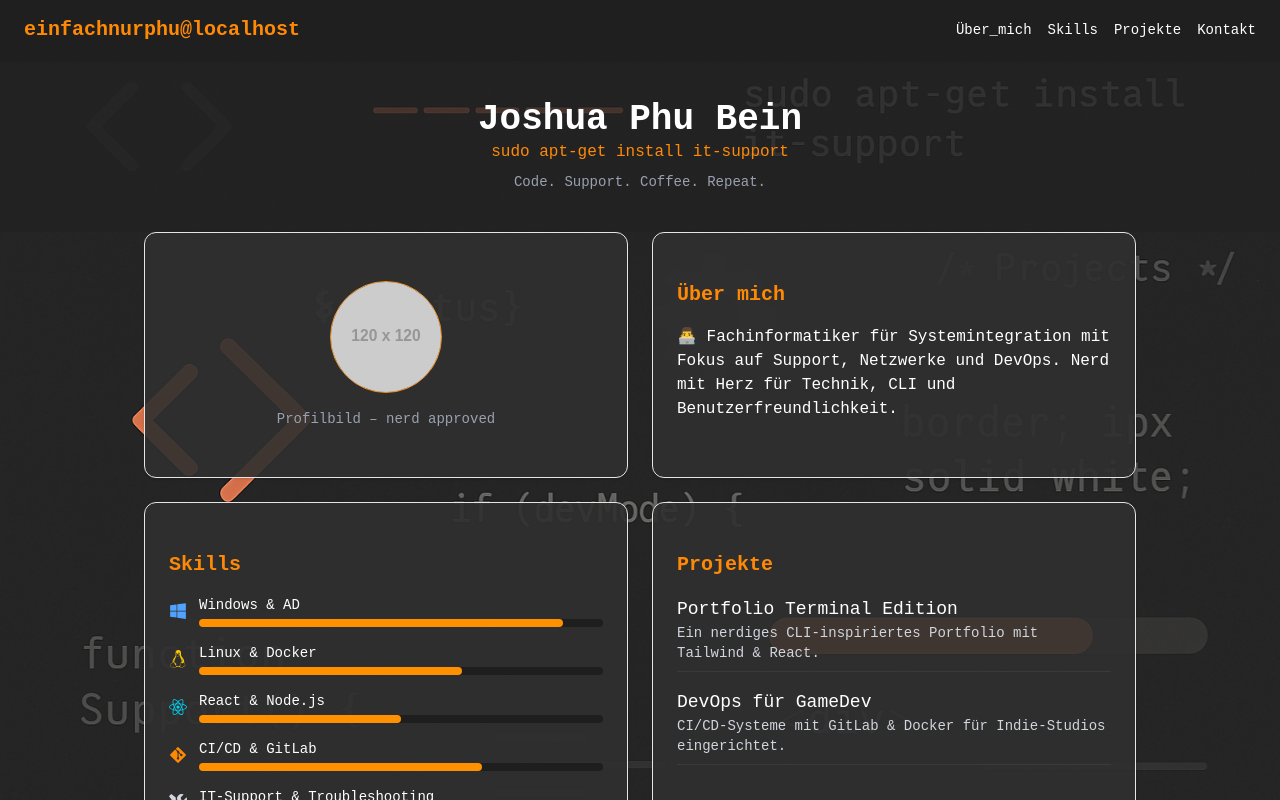
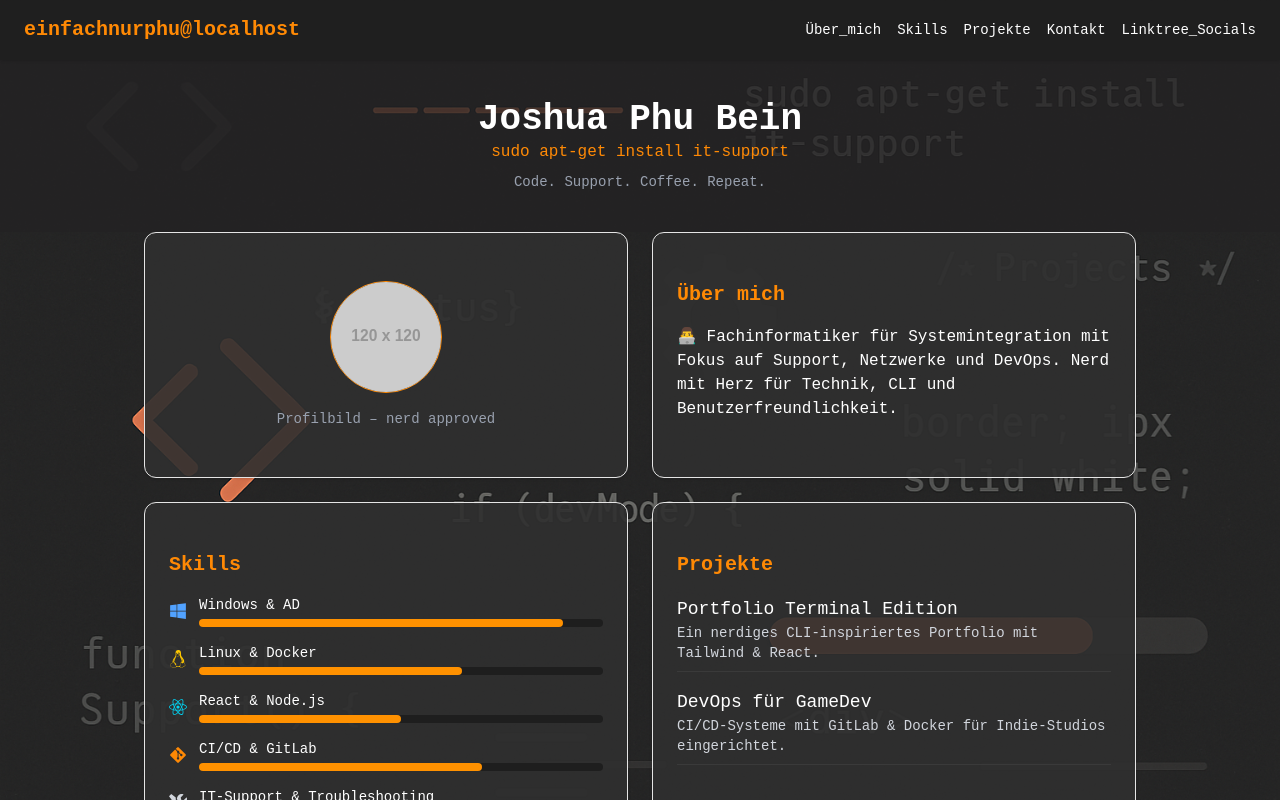
Before and after one commit to commanderphu/kit-portfolio, a Next.js app: page / in a window 1280 px wide. Shown: the top 800 px of the page. Built offline with nearby package versions, Linux system fonts and the light colour scheme.

Commit message:
fix: correct description text and add Linktree to navigation

```diff
--- a/src/app/layout.tsx
+++ b/src/app/layout.tsx
@@ -14,7 +14,7 @@ const geistMono = Geist_Mono({
 
 export const metadata: Metadata = {
   title: "Joshua Phu Bein | Dein IT-Held",
-  description: "GDein Freund und Helfer in der digitalen Welt"
+  description: "Dein Freund und Helfer in der digitalen Welt"
 };
 
 export default function RootLayout({
--- a/src/app/page.tsx
+++ b/src/app/page.tsx
@@ -61,6 +61,7 @@ export default function Portfolio() {
           <a href="#skills" className="hover:text-orange-400">Skills</a>
           <a href="#projects" className="hover:text-orange-400">Projekte</a>
           <a href="#contact" className="hover:text-orange-400">Kontakt</a>
+          <a href="https://linktr.ee/einfachnurphu" className="hover:text-orange-400">Linktree_Socials</a>
         </div>
       </nav>
 
```
